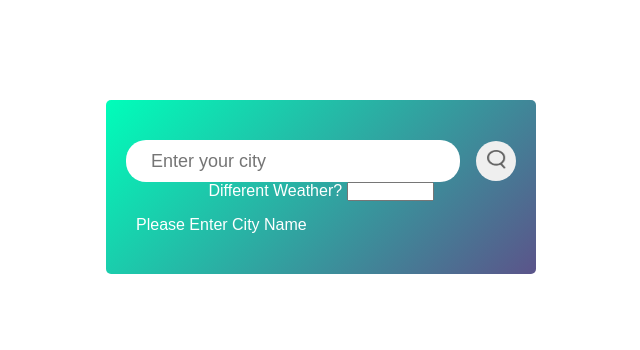
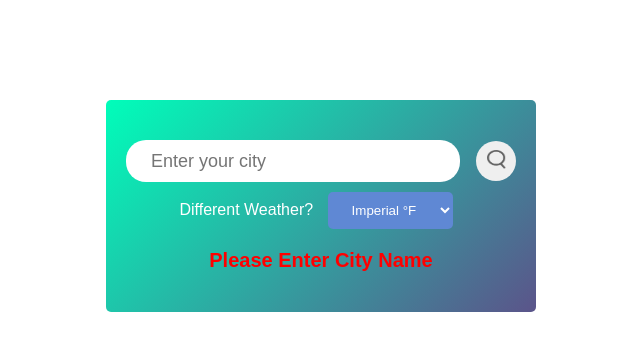
Before and after one commit to Priyanshu729/Weather-App, a plain HTML site: page index.html in a window 1280 px wide. Both pictures are taken after a click on the button 815 px from the left and 161 px from the top of the page. Shown: the whole page, without its empty margins (319-959 px from the left). Drawn offline with Linux system fonts and the light colour scheme.

Commit message:
Update style.css

```diff
--- a/style.css
+++ b/style.css
@@ -42,7 +42,19 @@
 }.search button img{
     width:19px;
     height:19px;
-}.weather{
+}select{
+    margin: 10px;
+    border:none;
+    padding: 10px 20px;
+    border-radius:5px;
+    background:#5f88d4 ;
+  }
+
+  select:focus{
+    outline:none;
+  }
+
+.weather{
     margin: 20px 20px 0px 20px;
     padding: 5px;
     width: 86%;
@@ -82,8 +94,10 @@
 }.weather{
     display: none;
 }.error{
-    text-align: left;
-    margin-left: 10px;
-    margin-top: 15px;
+    text-align: center;
+    margin-top: 10px;
     display: none;
+    color: red;
+    font-size: 20px;
+    font-weight: 600;
 }
```
